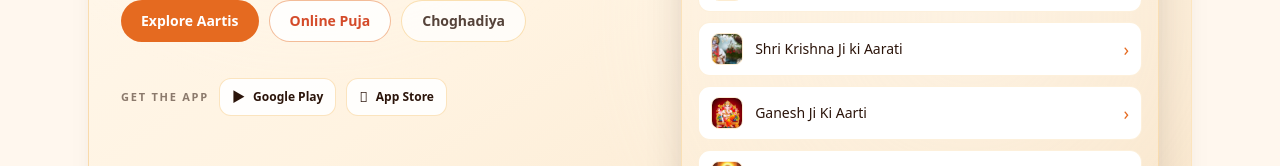
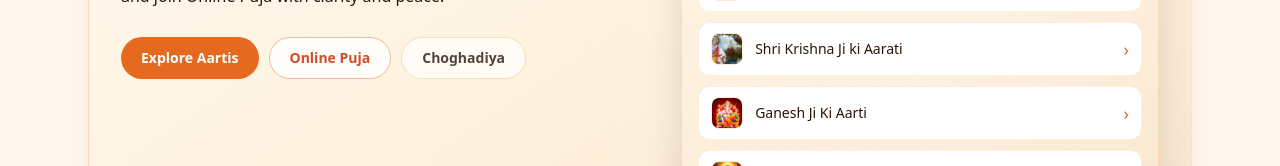
Before and after one commit to madhokanish/bhakti-sagar, a Next.js app: page / in a window 1280 px wide. Shown: the part 503-669 px from the top of the page. Built offline with nearby package versions, Linux system fonts and the light colour scheme.

Commit message:
tweak(home): remove app badges from hero

```diff
--- a/src/app/page.tsx
+++ b/src/app/page.tsx
@@ -94,27 +94,6 @@ export default function HomePage() {
               </Link>
             </div>
 
-            <div className="flex flex-wrap items-center gap-2.5 pt-1 md:pt-2">
-              <span className="text-[11px] font-semibold uppercase tracking-[0.16em] text-sagar-ink/55">
-                Get the app
-              </span>
-              <a
-                href="#"
-                className="inline-flex items-center gap-2 rounded-xl border border-sagar-amber/35 bg-white/90 px-3 py-2 text-xs font-semibold text-sagar-ink transition hover:bg-white"
-                aria-label="Google Play badge"
-              >
-                <span className="text-sm" aria-hidden="true">▶</span>
-                Google Play
-              </a>
-              <a
-                href="#"
-                className="inline-flex items-center gap-2 rounded-xl border border-sagar-amber/35 bg-white/90 px-3 py-2 text-xs font-semibold text-sagar-ink transition hover:bg-white"
-                aria-label="App Store badge"
-              >
-                <span className="text-sm" aria-hidden="true"></span>
-                App Store
-              </a>
-            </div>
           </div>
 
           <aside className="rounded-3xl border border-sagar-amber/25 bg-white/88 p-3 shadow-sagar-card md:p-4">
```
